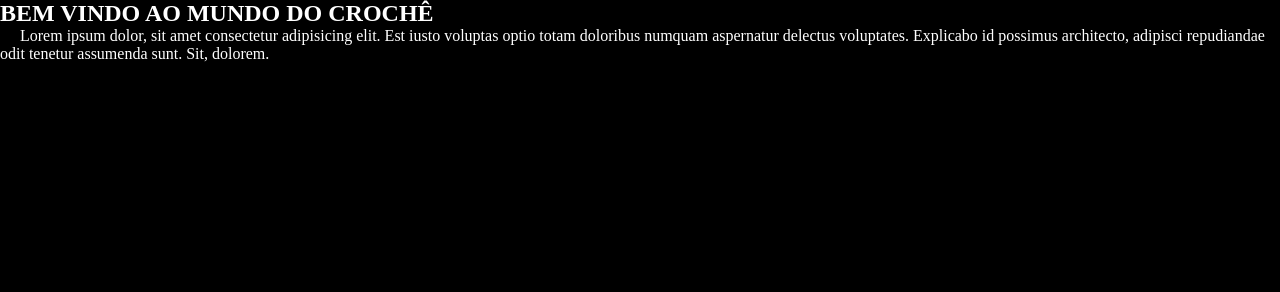
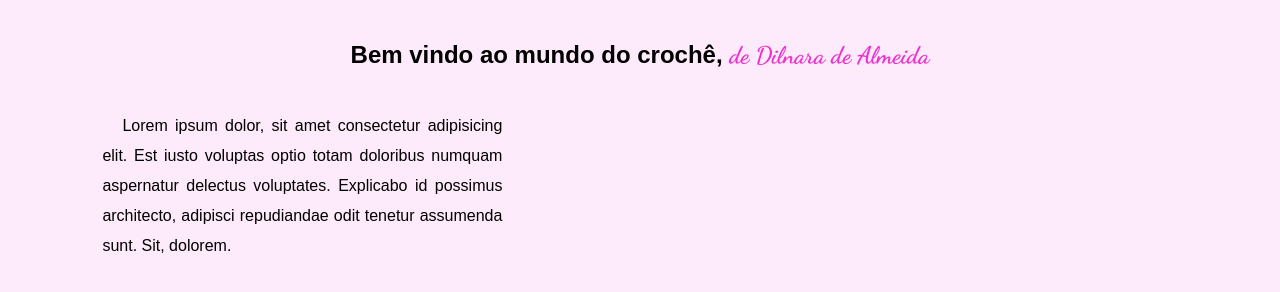
Before and after one commit to cassioqueirozpereira/projeto_amor, a plain HTML site: page index.html in a window 1280 px wide. Drawn offline with Linux system fonts and the light colour scheme.

Commit message:
projeto amor

```diff
--- a/index.html
+++ b/index.html
@@ -9,7 +9,7 @@
 </head>
 <body>
     <header>
-        <h1>BEM VINDO AO MUNDO DO CROCHÊ</h1>
+        <h1>Bem vindo ao mundo do crochê, <span>de Dilnara de Almeida</span></h1>
         <P>Lorem ipsum dolor, sit amet consectetur adipisicing elit. Est iusto voluptas optio totam doloribus numquam aspernatur delectus voluptates. Explicabo id possimus architecto, adipisci repudiandae odit tenetur assumenda sunt. Sit, dolorem.</P>
     </header>
     <main>
--- a/style/style.css
+++ b/style/style.css
@@ -1,22 +1,42 @@
+@charset "UTF-8";
+
+@font-face {
+    font-family: "mao";
+    src: url("../fonts/DancingScript-VariableFont_wght.ttf");
+}
+
 /* first mobile */
 * {
     margin: 0;
     padding: 0;
 }
 body {
-    background-color: #000;
+    background-color: #ed30cd19;
+    font-family: Arial, Helvetica, sans-serif;
 }
 
 header {
-
+    padding: 40px 8%;
+    display: flex;
+    flex-direction: column;
+    gap: 40px;
+    text-align: justify;
+    line-height: 30px;
 }
 
 header h1 {
-    color: #fff;
+    color: #000;
     font-size: 1.5em;
+    margin: auto;
+}
+
+header h1 span {
+    font-family: "mao";
+    color: #ed30cf;
 }
 
 header p {
-    color: #fff;
+    color: #000;
     text-indent: 20px;
+    width: 400px;
 }
```
Also changed, not shown: fonts/DancingScript-VariableFont_wght.ttf (added), images/pexels-anete-lusina-4792084.jpg (added).
